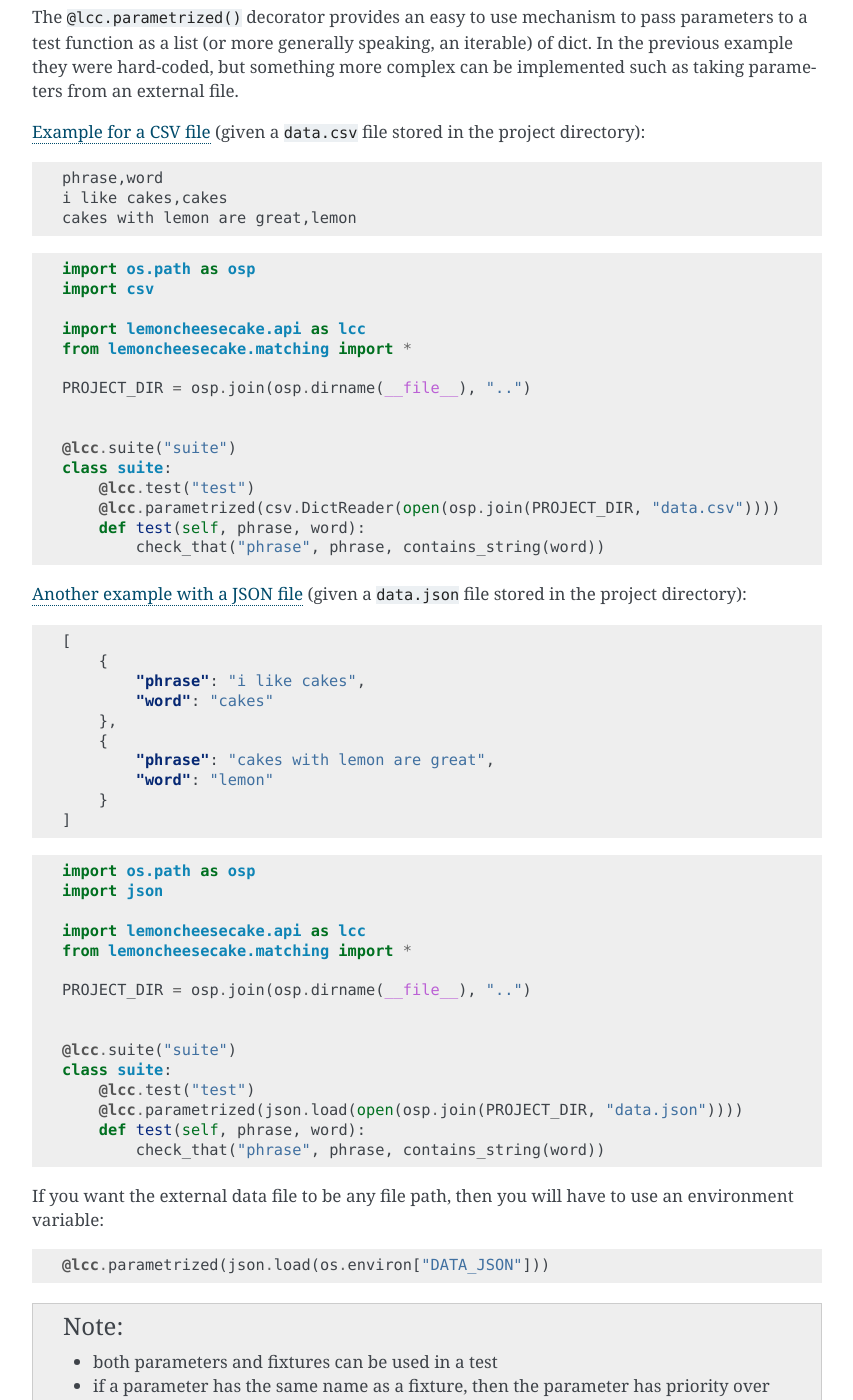
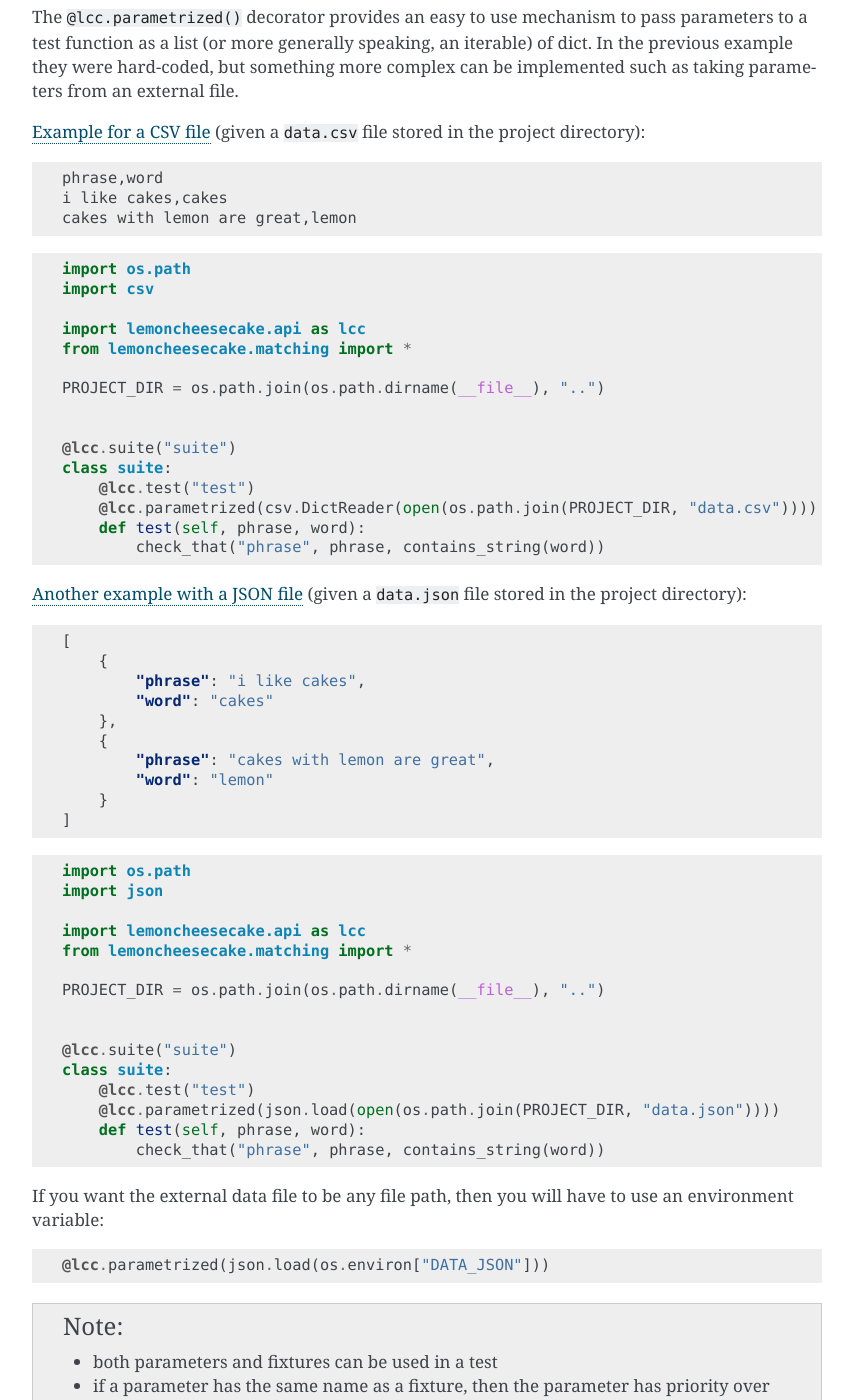
Before and after one commit to lemoncheesecake/lemoncheesecake, a Sphinx documentation site: the page built from doc/parametrized.rst, in a window 1280 px wide and 1400 px high, scrolled down 1954 px. Shown: the whole window, without its empty margins (363-1216 px from the left). Built offline with Sphinx 7.4.7, drawn with Linux system fonts in a browser that asks for light colours.

Commit message:
doc: fix 'osp' calls when os.path is imported + use plain os.path everywhere

```diff
--- a/doc/parametrized.rst
+++ b/doc/parametrized.rst
@@ -114,19 +114,19 @@ complex can be implemented such as taking parameters from an external file.
 
 .. code-block:: python
 
-    import os.path as osp
+    import os.path
     import csv
 
     import lemoncheesecake.api as lcc
     from lemoncheesecake.matching import *
 
-    PROJECT_DIR = osp.join(osp.dirname(__file__), "..")
+    PROJECT_DIR = os.path.join(os.path.dirname(__file__), "..")
 
 
     @lcc.suite("suite")
     class suite:
         @lcc.test("test")
-        @lcc.parametrized(csv.DictReader(open(osp.join(PROJECT_DIR, "data.csv"))))
+        @lcc.parametrized(csv.DictReader(open(os.path.join(PROJECT_DIR, "data.csv"))))
         def test(self, phrase, word):
             check_that("phrase", phrase, contains_string(word))
 
@@ -149,19 +149,19 @@ complex can be implemented such as taking parameters from an external file.
 
 .. code-block:: python
 
-    import os.path as osp
+    import os.path
     import json
 
     import lemoncheesecake.api as lcc
     from lemoncheesecake.matching import *
 
-    PROJECT_DIR = osp.join(osp.dirname(__file__), "..")
+    PROJECT_DIR = os.path.join(os.path.dirname(__file__), "..")
 
 
     @lcc.suite("suite")
     class suite:
         @lcc.test("test")
-        @lcc.parametrized(json.load(open(osp.join(PROJECT_DIR, "data.json"))))
+        @lcc.parametrized(json.load(open(os.path.join(PROJECT_DIR, "data.json"))))
         def test(self, phrase, word):
             check_that("phrase", phrase, contains_string(word))
 
--- a/doc/project.rst
+++ b/doc/project.rst
@@ -140,10 +140,10 @@ Here is an example of project that loads suites and fixtures from alternate dire
 
     class MyProject(Project):
         def load_suites(self):
-            return load_suites_from_directory(osp.join(self.dir, "my_suites"))
+            return load_suites_from_directory(os.path.join(self.dir, "my_suites"))
 
         def load_fixtures(self):
-            return load_fixtures_from_directory(osp.join(self.dir, "my_fixtures"))
+            return load_fixtures_from_directory(os.path.join(self.dir, "my_fixtures"))
 
 
     project_dir = os.path.dirname(__file__)
```
Also changed, not shown: doc/generated.rst (+4 -4 lines).
